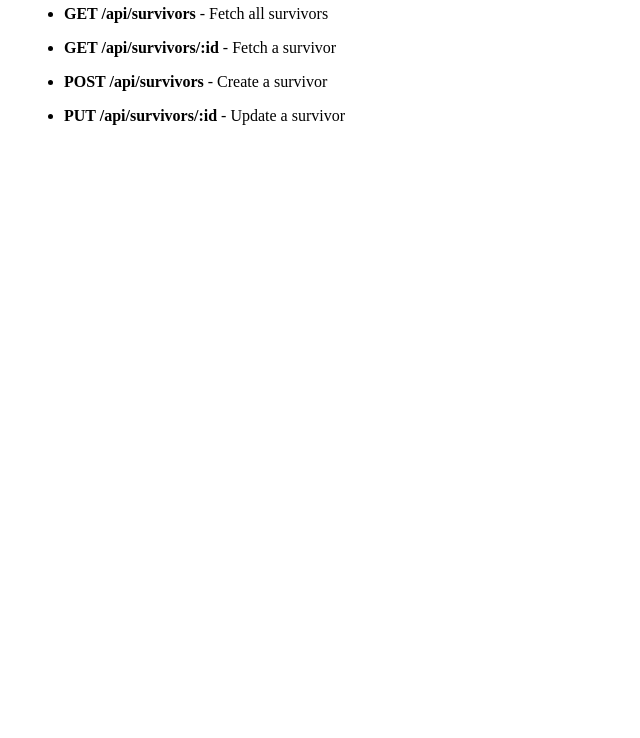
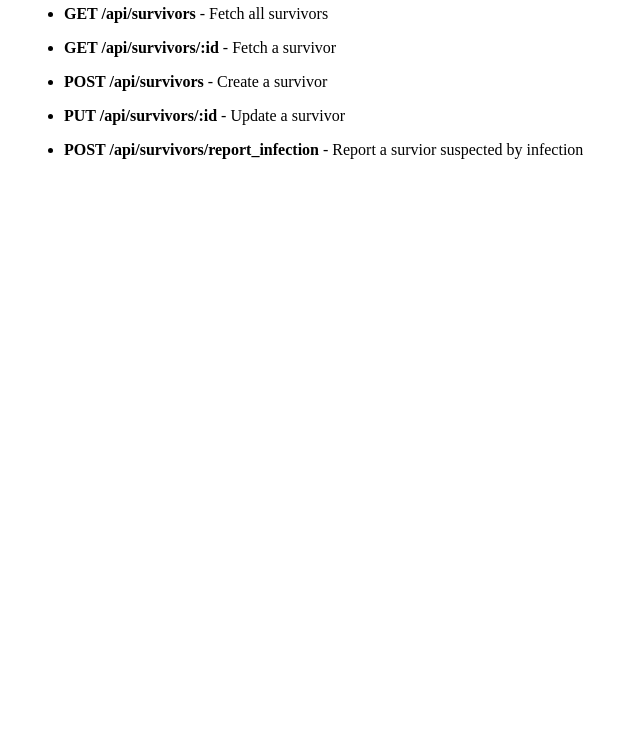
Before and after one commit to gustavomtborges/test-backend-zssn, a website: page index.html in a window 1280 px wide. Shown: the part 62-800 px from the top of the page, without its empty margins (0-640 px from the left). Drawn offline with Linux system fonts and the light colour scheme.

Commit message:
add new documentations

```diff
--- a/index.html
+++ b/index.html
@@ -18,6 +18,7 @@
           <li style="margin: 1em"><strong>GET /api/survivors/:id</strong> - Fetch a survivor</li>
           <li style="margin: 1em"><strong>POST /api/survivors</strong> - Create a survivor</li>
           <li style="margin: 1em"><strong>PUT /api/survivors/:id</strong> - Update a survivor</li>
+          <li style="margin: 1em"><strong>POST /api/survivors/report_infection</strong> - Report a survior suspected by infection</li>
         </ul>
       </section>
     </main>
```
